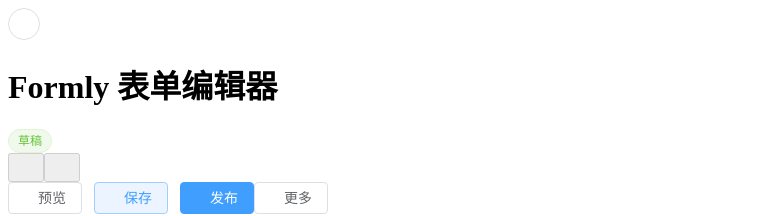
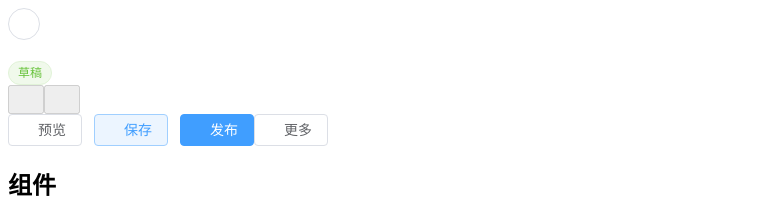
Before and after one commit to Sakura0122/Formly, a Vue app in the folder frontend/: page /editor in a window 1280 px wide. Shown: the top 216 px of the page, without its empty margins (0-772 px from the left). Built offline with nearby package versions, Linux system fonts and the light colour scheme; some icons are missing; the HTML template or start-up script is replaced by a standard one.

Commit message:
feat: 将头部组件逻辑从父组件抽回子组件

```diff
--- a/frontend/src/views/editor/index.vue
+++ b/frontend/src/views/editor/index.vue
@@ -1,16 +1,9 @@
 <script setup lang="ts">
-import { useEventListener } from '@vueuse/core'
-import { ref, useTemplateRef } from 'vue'
-import { useRouter } from 'vue-router'
-import { storeToRefs } from 'pinia'
-
-import { EDITOR_HEADER_ACTION_OPTIONS } from '@/constants/editor'
 import { useEditorStore } from '@/stores/editor'
 import type {
   EditorCanvasContextMenuPayload,
   EditorContextMenuActionPayload,
-  EditorContextMenuItem,
-  EditorHeaderActionKey,
+  EditorContextMenuItem
 } from '@/types/editor'
 import EditorCanvas from '@/views/editor/components/editor-canvas.vue'
 import EditorComponentPalette from '@/views/editor/components/editor-component-palette.vue'
@@ -18,22 +11,21 @@
 import EditorContextMenu from '@/views/editor/components/editor-context-menu.vue'
 import EditorCreateTableDialog from '@/views/editor/components/editor-create-table-dialog.vue'
 import EditorHeader from '@/views/editor/components/editor-header.vue'
+import { useEventListener } from '@vueuse/core'
+import { storeToRefs } from 'pinia'
+import { useTemplateRef } from 'vue'
 
 defineOptions({
   name: 'EditorPage',
 })
 
-const router = useRouter()
 const editorStore = useEditorStore()
 const {
   activeCell,
   activeCellId,
   activeField,
   activeFieldId,
-  canRedo,
-  canUndo,
   cellFields,
-  dirty,
   selectedCellIds,
   selectionAnchorCellId,
   table,
@@ -109,49 +101,6 @@
 
 useEventListener(window, 'keydown', handleWindowKeydown)
 
-const handleBack = () => {
-  if (window.history.length > 1) {
-    router.back()
-    return
-  }
-
-  ElMessage.info('当前没有可返回的历史页面')
-}
-
-const handlePreview = () => {
-  ElMessage.info('预览能力将在后续阶段接入')
-}
-
-const saveLoading = ref(false)
-const handleSave = async () => {
-  saveLoading.value = true
-  dirty.value = false
-  await Promise.resolve()
-  saveLoading.value = false
-  ElMessage.success('保存事件已输出，等待后续接入真实逻辑')
-}
-
-const publishLoading = ref(false)
-const handlePublish = async () => {
-  publishLoading.value = true
-  dirty.value = false
-  await Promise.resolve()
-  publishLoading.value = false
-  ElMessage.success('发布事件已输出，等待后续接入真实逻辑')
-}
-
-const handleMoreAction = (action: EditorHeaderActionKey) => {
-  if (action === 'shortcut') {
-    ElMessage.info(
-      '已支持快捷键：Ctrl/Cmd+C 复制单元格组件，Ctrl/Cmd+V 粘贴单元格组件，Ctrl/Cmd+Z 撤销，Ctrl/Cmd+Y 恢复',
-    )
-    return
-  }
-
-  const currentAction = EDITOR_HEADER_ACTION_OPTIONS.find((item) => item.key === action)
-  ElMessage.info(`更多操作占位：${currentAction?.label ?? action}`)
-}
-
 const handleCanvasContextMenu = (payload: EditorCanvasContextMenuPayload) => {
   if (table.value && payload.cellId && !selectedCellIds.value.includes(payload.cellId)) {
     editorStore.collapseSelectionToCell(payload.cellId)
@@ -182,22 +131,7 @@
 
 <template>
   <div class="flex h-screen flex-col overflow-hidden bg-slate-100">
-    <EditorHeader
-      :dirty="dirty"
-      :publish-loading="publishLoading"
-      :redo-disabled="!canRedo"
-      :save-loading="saveLoading"
-      :undo-disabled="!canUndo"
-      status-text="草稿"
-      title="Formly 表单编辑器"
-      @back="handleBack"
-      @more-action="handleMoreAction"
-      @preview="handlePreview"
-      @publish="handlePublish"
-      @redo="editorStore.redo"
-      @save="handleSave"
-      @undo="editorStore.undo"
-    />
+    <EditorHeader />
 
     <main class="flex min-h-0 flex-1 gap-4 overflow-hidden p-4 lg:p-5">
       <div class="min-h-0 w-29 shrink-0">
```
